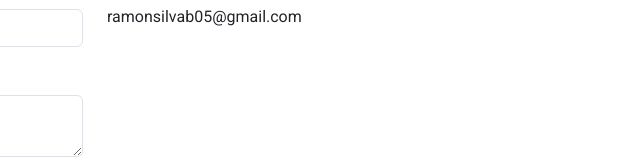
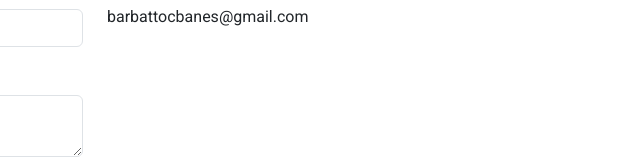
Before and after one commit to RamonSilvab/Banesfacil, a plain HTML site: page index.html in a window 1280 px wide. Shown: the part 3014-3176 px from the top of the page, 640-1280 px from the left. Drawn offline with nearby package versions, Linux system fonts and the light colour scheme.

Commit message:
email alterado

```diff
--- a/index.html
+++ b/index.html
@@ -353,7 +353,7 @@
                                 <i class="bi bi-envelope-at-fill"></i>
                                 E-mail
                             </h3>
-                            <a class="text-decoration-none text-dark" href="#">ramonsilvab05@gmail.com</a>
+                            <a class="text-decoration-none text-dark" href="#">barbattocbanes@gmail.com</a>
                         </div>
                     </div>
                 </div>
```
